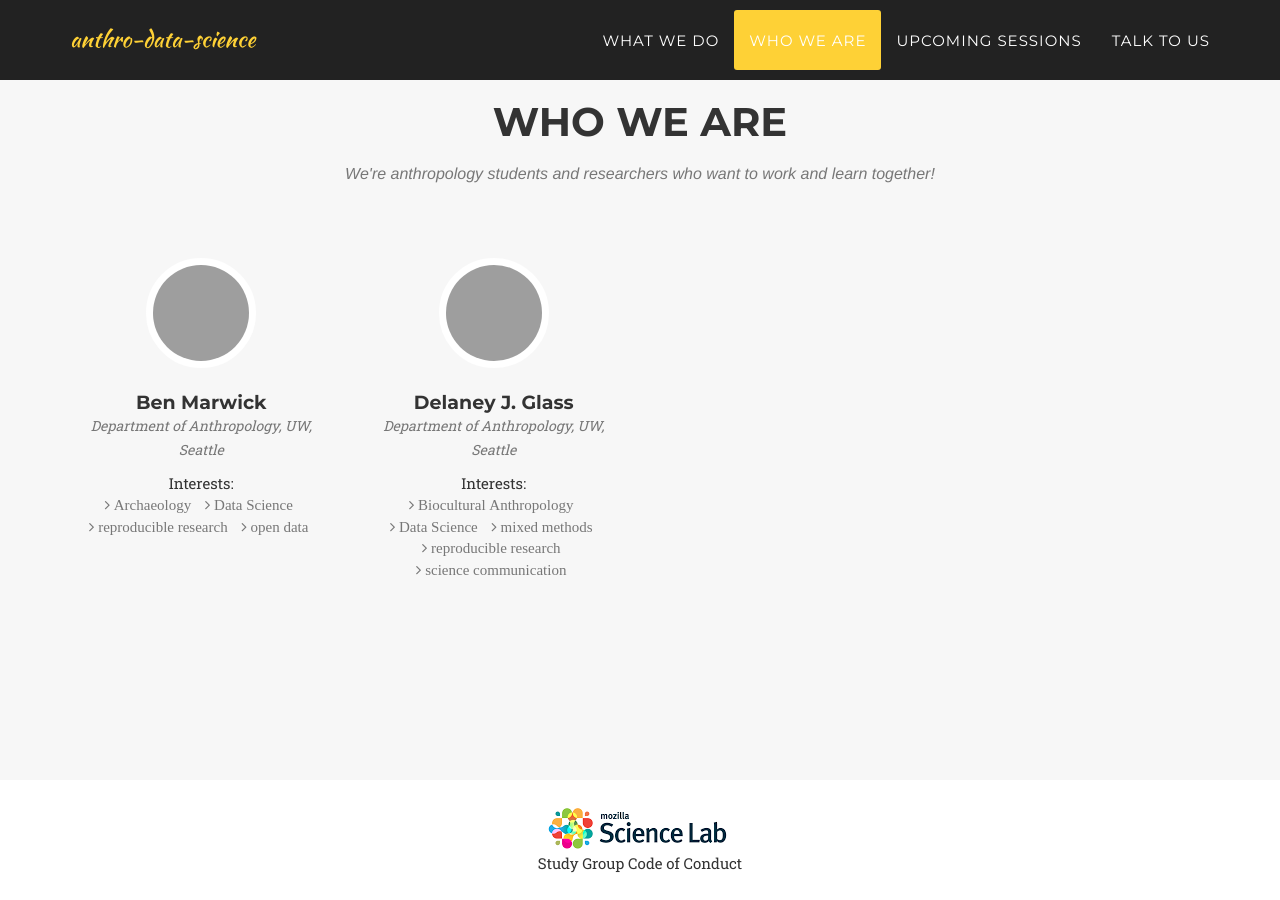
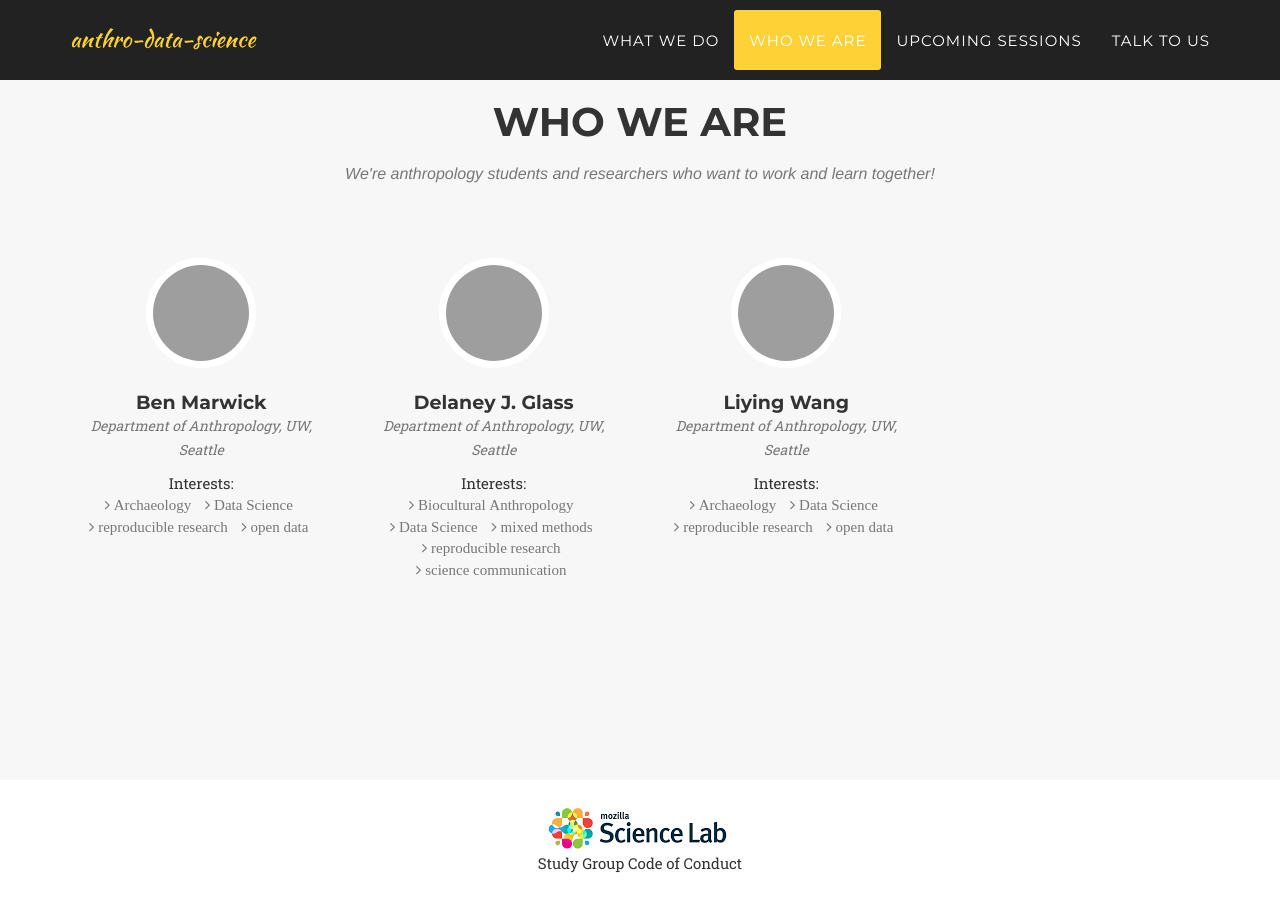
Before and after one commit to anthro-data-science/anthro-data-science.github.io, a Jekyll site: the page built from index.html, in a window 1280 px wide and 900 px high, scrolled down 2956 px. Built offline with Jekyll 4.4.1, drawn with Linux system fonts in a browser that asks for light colours; some web fonts are replaced; grey boxes are pictures that could not be loaded.

Commit message:
Update members.yml

```diff
--- a/_data/members.yml
+++ b/_data/members.yml
@@ -15,3 +15,11 @@
     - mixed methods
     - reproducible research
     - science communication
+- name: Liying Wang
+  affiliation: Department of Anthropology, UW, Seattle
+  github: LiYingWang
+  interests:
+    - Archaeology
+    - Data Science
+    - reproducible research
+    - open data
```
